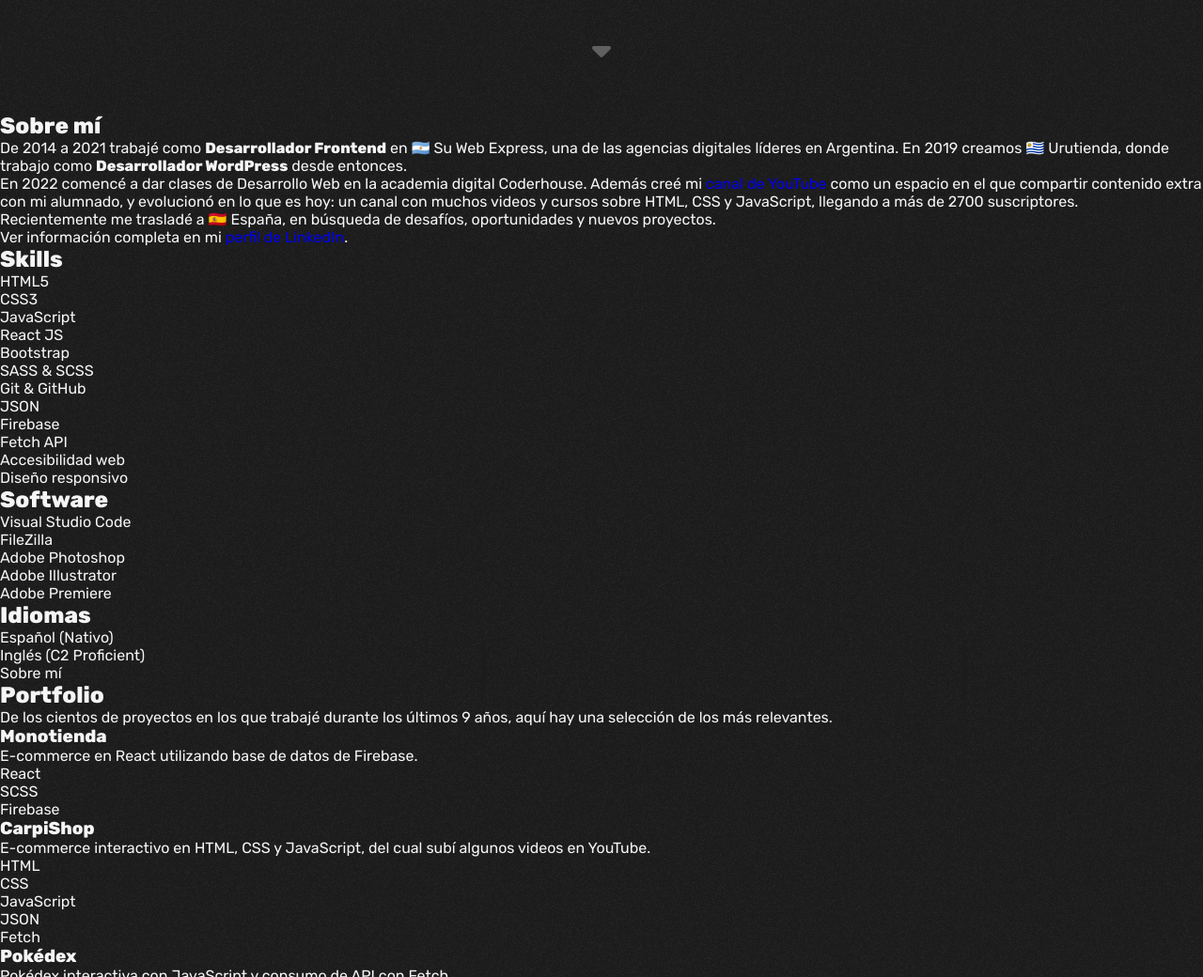
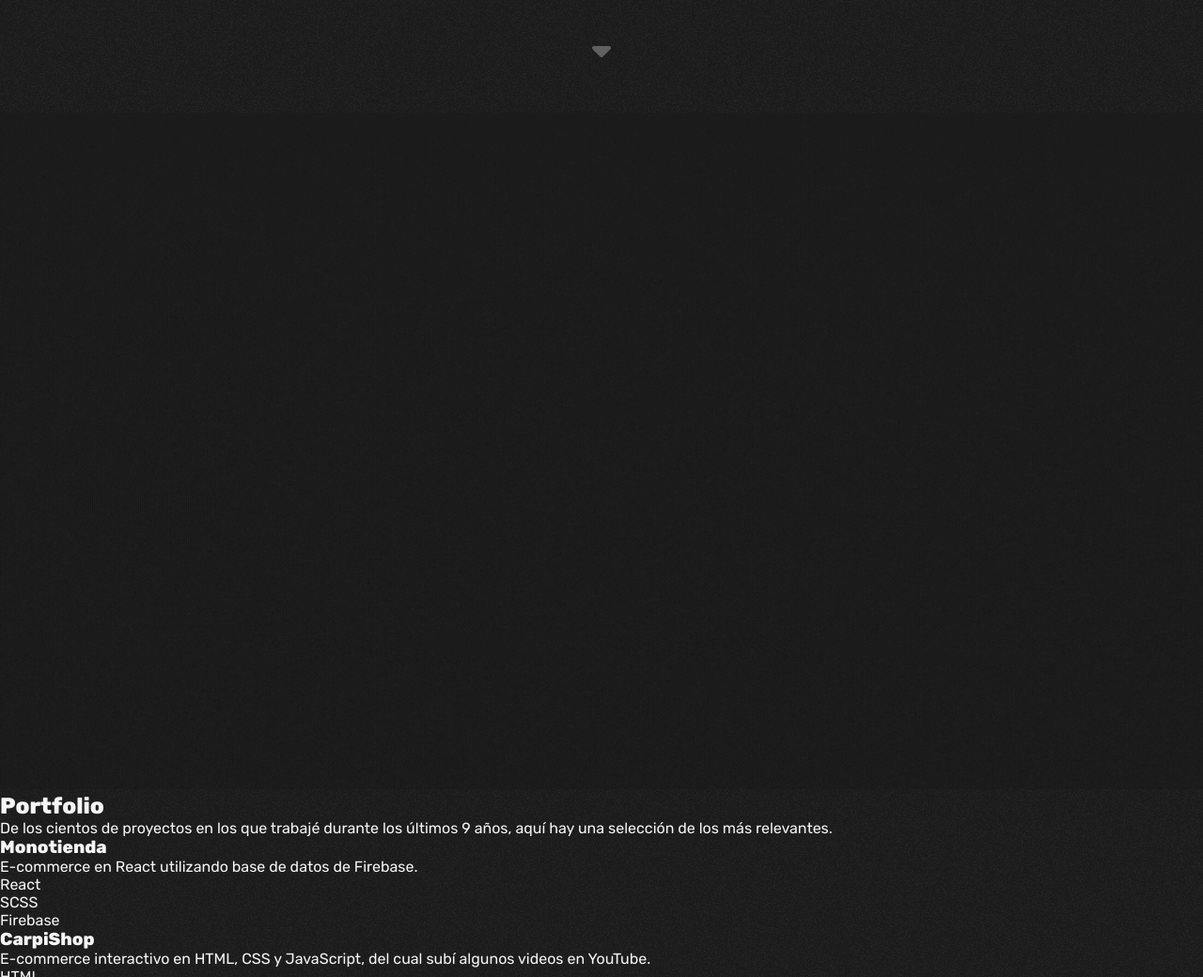
Before and after one commit to Brayan0campo/portfolio, a plain HTML site: page views/portfolio.html in a window 1280 px wide. Shown: the part 680-1720 px from the top of the page at 94% size. Drawn offline with Linux system fonts and the light colour scheme; files whose address does not match are found by name; a web font is replaced by a local one.

Commit message:
change about-portfolio

```diff
--- a/scss/layout/_portfolio.scss
+++ b/scss/layout/_portfolio.scss
@@ -92,3 +92,10 @@
         color: $clr-gray;
     }
 }
+
+
+.container {
+    img {
+        width: 100%;
+    }
+}
--- a/views/portfolio.html
+++ b/views/portfolio.html
@@ -62,46 +62,7 @@
 
         <section aria-labelledby="about-me-title" id="about-me" class="section about-me">
             <div class="container">
-                <h2 id="about-me-title" class="section-title type-mono rellax" data-rellax-speed="1" aria-label="Sobre mí">Sobre mí</h2>
-                <p class="paragraph">De 2014 a 2021 trabajé como <strong>Desarrollador Frontend</strong> en <span class="flag" aria-hidden="true">🇦🇷</span> Su Web Express, una de las agencias digitales líderes en Argentina. En 2019 creamos <span class="flag" aria-hidden="true">🇺🇾</span> Urutienda, donde trabajo como <strong>Desarrollador WordPress</strong> desde entonces.</p>
-                <p class="paragraph">En 2022 comencé a dar clases de Desarrollo Web en la academia digital Coderhouse. Además creé mi <a href="https://youtube.com/carpicoder" target="_blank" aria-label="canal de YouTube (abre en una nueva pestaña)">canal de YouTube</a> como un espacio en el que compartir contenido extra con mi alumnado, y evolucionó en lo que es hoy: un canal con muchos videos y cursos sobre HTML, CSS y JavaScript, llegando a <span id="subCountTotal">más de 2700</span> suscriptores.</p>
-                <p class="paragraph">Recientemente me trasladé a <span class="flag" aria-hidden="true">🇪🇸</span> España, en búsqueda de desafíos, oportunidades y nuevos proyectos.</p>
-                <p class="paragraph paragraph-mini">Ver información completa en mi <a href="https://linkedin.com/in/matiascoletta" target="_blank" aria-label="perfil de LinkedIn (abre en una nueva pestaña)">perfil de LinkedIn</a>.</p>
-
-                <ul class="skills-list" aria-labelledby="programming-languages-list-title">
-                    <h2 id="programming-languages-list-title" class="skills-titles">Skills</h2>
-                    <li class="skill">HTML5</li>
-                    <li class="skill">CSS3</li>
-                    <li class="skill">JavaScript</li>
-                    <li class="skill">React JS</li>
-                    <li class="skill">Bootstrap</li>
-                    <li class="skill">SASS & SCSS</li>
-                    <li class="skill">Git & GitHub</li>
-                    <li class="skill">JSON</li>
-                    <li class="skill">Firebase</li>
-                    <li class="skill">Fetch API</li>
-                    <li class="skill">Accesibilidad web</li>
-                    <li class="skill">Diseño responsivo</li>
-                </ul>
-
-                <ul class="skills-list" aria-labelledby="more-skills-list-title">
-                    <h2 id="more-skills-list-title" class="skills-titles">Software</h2>
-                    <li class="skill">Visual Studio Code</li>
-                    <li class="skill">FileZilla</li>
-                    <li class="skill">Adobe Photoshop</li>
-                    <li class="skill">Adobe Illustrator</li>
-                    <li class="skill">Adobe Premiere</li>
-                </ul>
-
-                <ul class="skills-list" aria-labelledby="languages-list-title">
-                    <h2 id="languages-list-title" class="skills-titles">Idiomas</h2>
-                    <li class="skill">Español (Nativo)</li>
-                    <li class="skill">Inglés (C2 Proficient)</li>
-                </ul>
-
-                <div class="section-footer" aria-hidden="true">
-                    <p>Sobre mí</p>
-                </div>
+                <img src="../assets/images/Temporal-Line.gif" alt="" draggable="false">
             </div>
         </section>
 
```
Also changed, not shown: assets/images/Temporal-Line.gif (added), scss/main.css, 1 other file.
